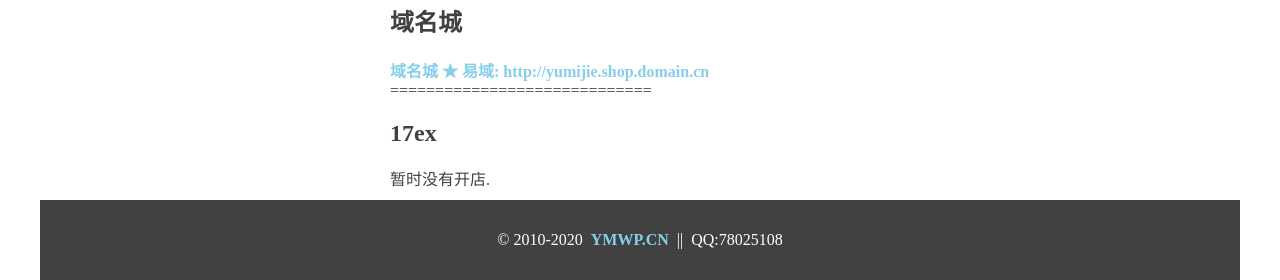
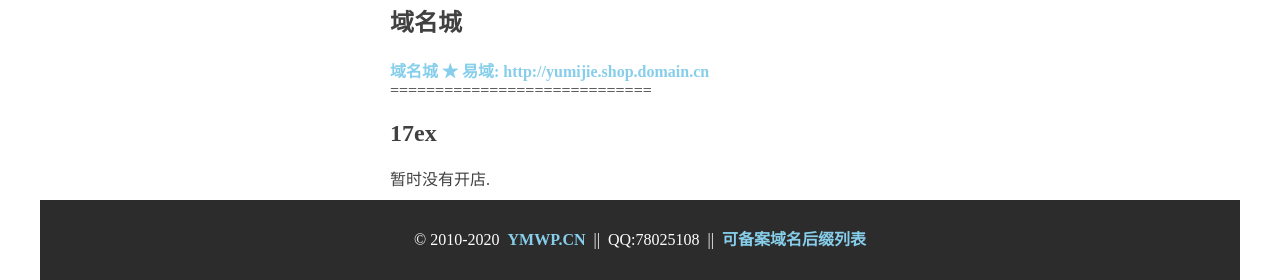
Before and after one commit to sitebox/sitebox.github.io, a PHP site: page / in a window 1280 px wide. Shown: the part 2605-2885 px from the top of the page. Run offline with PHP 8.4, Linux system fonts and the light colour scheme.

Commit message:
2020-09-25

```diff
--- a/index.html
+++ b/index.html
@@ -133,7 +133,7 @@
     <div id="footer" class="clearfix">
 
         <div class="copyright">
-                &copy&nbsp;2010-2020&nbsp;&nbsp;<a href="https://www.ymwp.cn">YMWP.CN</a>&nbsp;&nbsp;||&nbsp;&nbsp;QQ:78025108
+                &copy&nbsp;2010-2020&nbsp;&nbsp;<a href="https://www.ymwp.cn">YMWP.CN</a>&nbsp;&nbsp;||&nbsp;&nbsp;QQ:78025108&nbsp;&nbsp;||&nbsp;&nbsp;<a href="http://xn--eqrt2g.xn--vuq861b" target="_blank">可备案域名后缀列表</a>
         </div>
 </div>
 
--- a/style.css
+++ b/style.css
@@ -61,7 +61,7 @@ float: right;
 }
 #footer{
 height: 80px;
-background: #414141;
+background-color:rgba(22,22,22,0.9) ;
 }
 .copyright{
     text-align: center;
```
